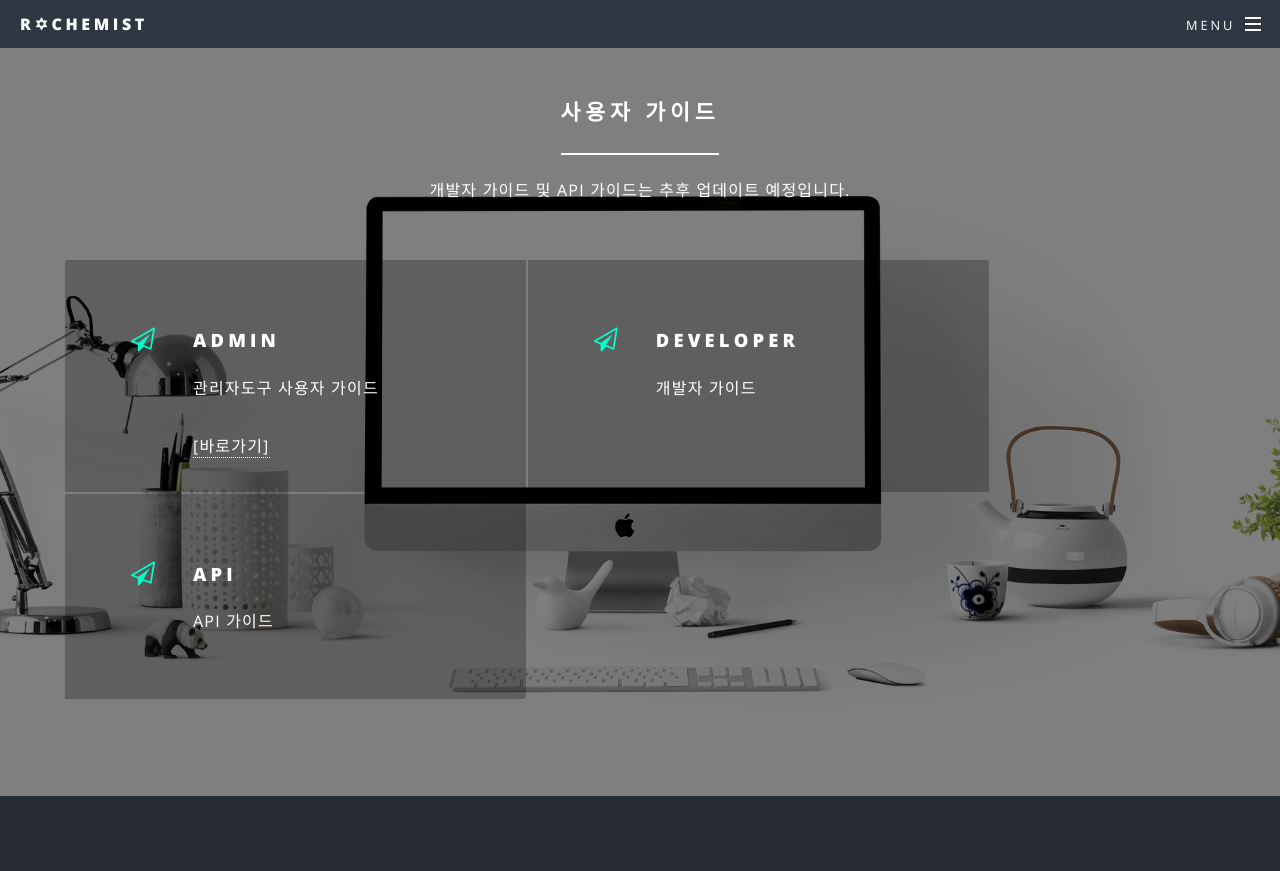
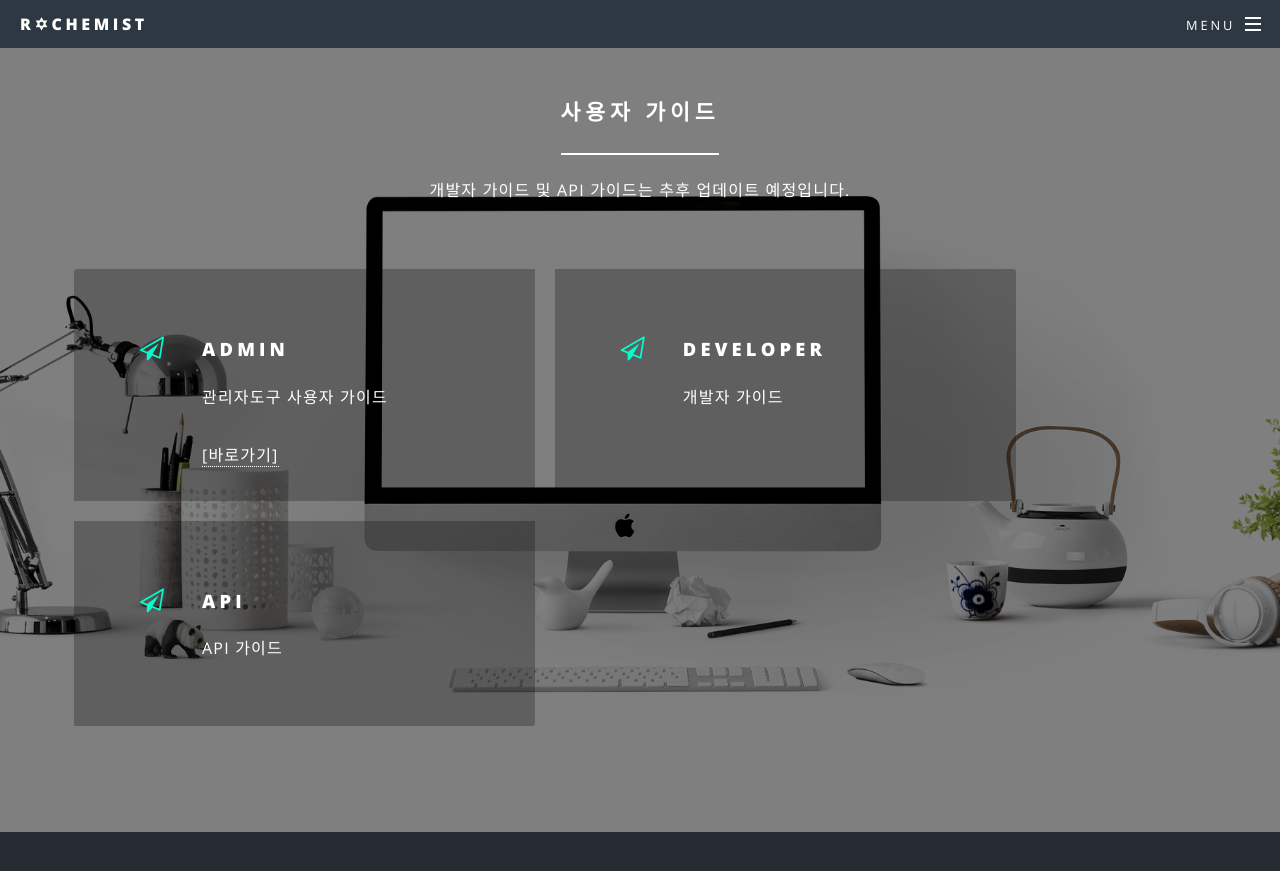
Before and after one commit to rchemist/rchemist.github.io, a Jekyll site: the page built from developers.html, in a window 1280 px wide and 900 px high, scrolled down 903 px. Shown: the top 871 px of the window. Built offline with Jekyll 4.4.1, drawn with Linux system fonts in a browser that asks for light colours.

```diff
--- a/css/main.scss
+++ b/css/main.scss
@@ -1053,7 +1053,7 @@ $baseurl: '{{ site.baseurl }}/images';
 
 				&:nth-child(#{$i}) {
 					background-color: rgba(0,0,0,25%);
-					margin: 1px;
+					margin: 10px;
 				}
 			}
 
```
